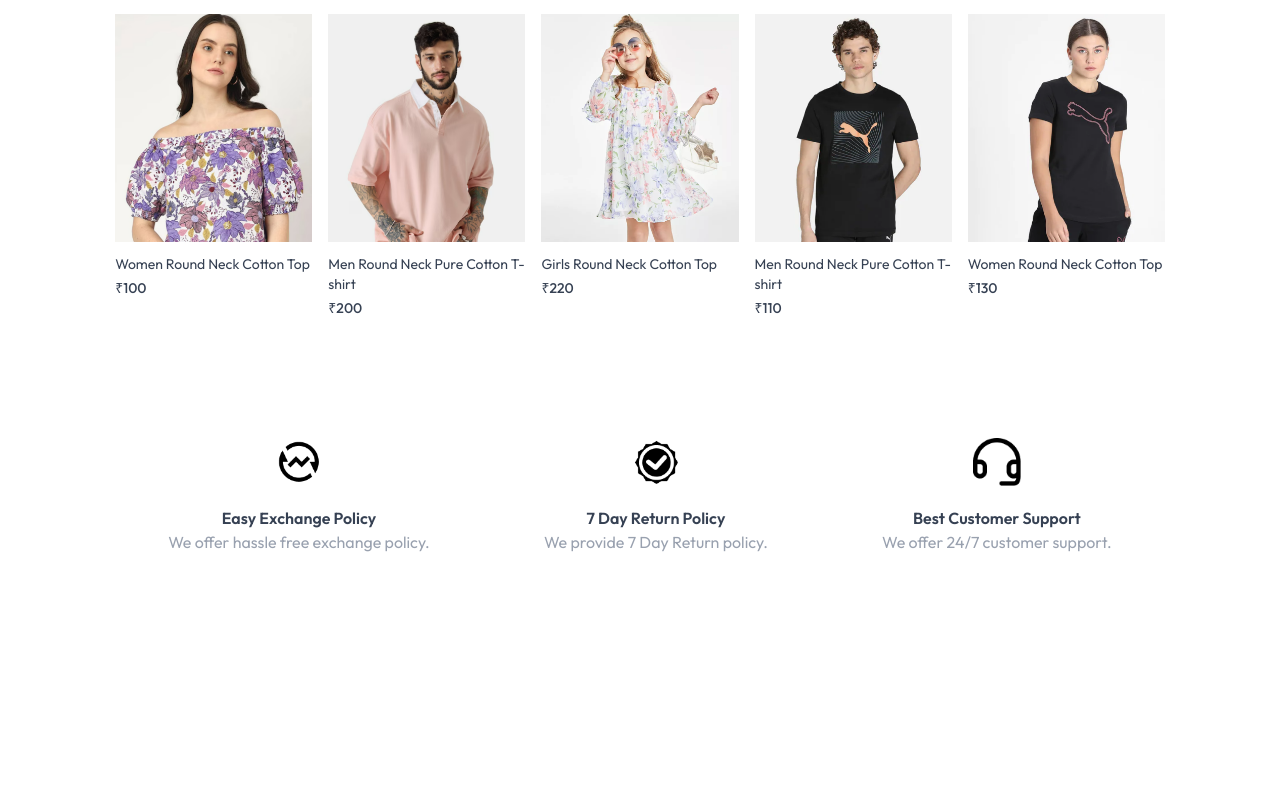
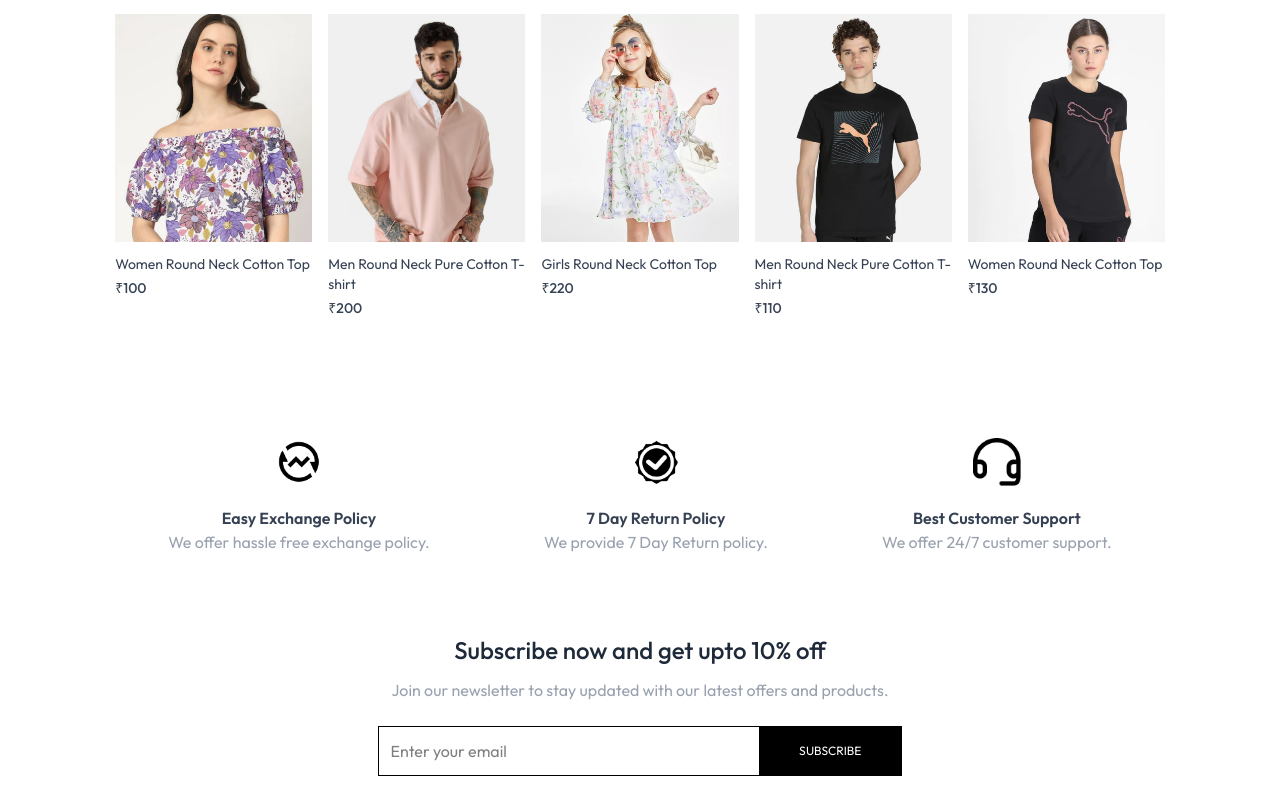
Before and after one commit to surender18/shop18, a React (Vite) app: page / in a window 1280 px wide. Shown: the part 1443-2243 px from the top of the page. Before the commit the page ends 2077 px from the top, so only its background shows below. Built offline with nearby package versions, Linux system fonts and the light colour scheme.

Commit message:
Add NewsLetterBox component to Home page

```diff
--- /dev/null
+++ b/src/components/NewsLetterBox.jsx
@@ -0,0 +1,24 @@
+import React from 'react'
+
+const NewsLetterBox = () => {
+
+    const onSubmitHandler=(event)=>{
+        event.preventDefault();
+        // after submit it will not refresh the page
+    }
+  return (
+    <div className="text-center">
+      <p className='text-2xl font-medium text-gray-800'>Subscribe now and get upto 10% off</p>
+      <p className='text-gray-400 mt-3'>
+        Join our newsletter to stay updated with our latest offers and products.
+      </p>
+      <form onSubmit={onSubmitHandler} className='w-full sm:w-1/2 flex items-center gap-3 mx-auto my-6 border pl-3' >
+        <input className='w-full sm:flex-1 outline-none' type="email" placeholder='Enter your email' required />
+        <button type='submit' className='bg-black text-white text-xs  px-10 py-4'>SUBSCRIBE</button>
+
+      </form>
+    </div>
+  )
+}
+
+export default NewsLetterBox
--- a/src/pages/Home.jsx
+++ b/src/pages/Home.jsx
@@ -3,6 +3,7 @@
 import LatestCollection from '../components/LatestCollection'
 import BestSeller from '../components/BestSeller'
 import OurPolicy from '../components/OurPolicy'
+import NewsLetterBox from '../components/NewsLetterBox'
 
 const Home = () => {
   return (
@@ -11,6 +12,7 @@
       <LatestCollection />
       <BestSeller />
       <OurPolicy />
+      <NewsLetterBox />
 
     </div>
   )
```
